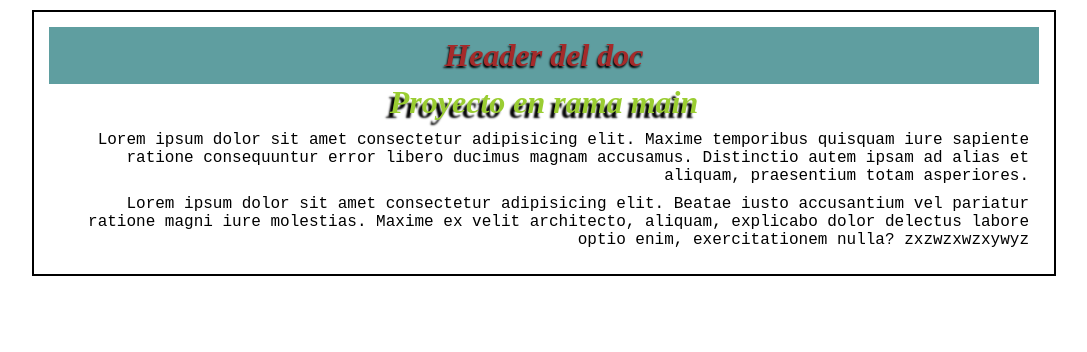
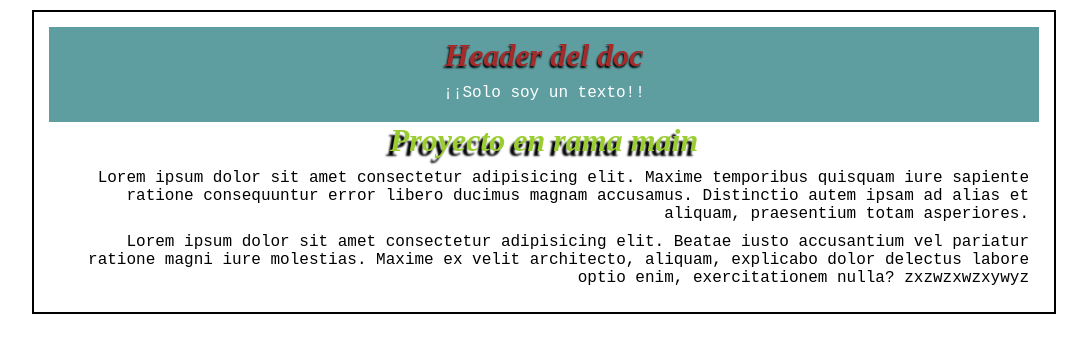
Before and after one commit to defryd/repo_prueba, a plain HTML site: page index.html in a window 1280 px wide. Shown: the whole page, without its empty margins (96-1183 px from the left). Drawn offline with Linux system fonts and the light colour scheme.

Commit message:
actualizacion de la CABECERA

```diff
--- a/css/style.css
+++ b/css/style.css
@@ -28,3 +28,7 @@ div.cabecero h1{
     color: brown;
     text-shadow: -1px 2px 2px #000000;
 }
+div.cabecero p{
+    color: white;
+    text-align: center;
+}
--- a/index.html
+++ b/index.html
@@ -10,6 +10,7 @@
     <div class="container">
         <div class="cabecero">
             <h1>Header del doc</h1>
+            <p>¡¡Solo soy un texto!!</p>
         </div>
 
         <h1>Proyecto en rama main</h1>
```
